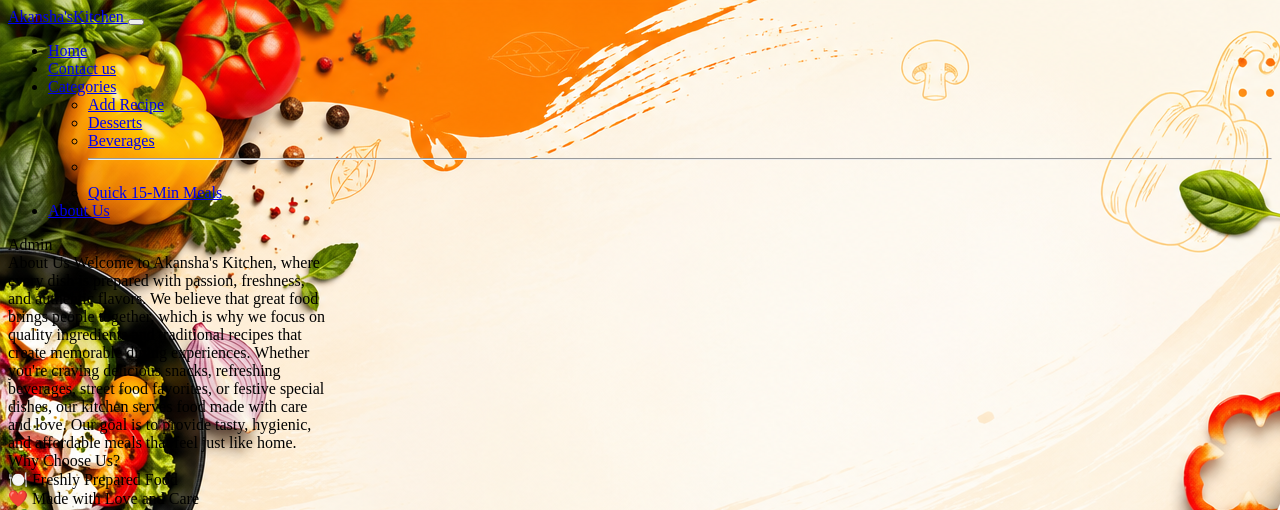
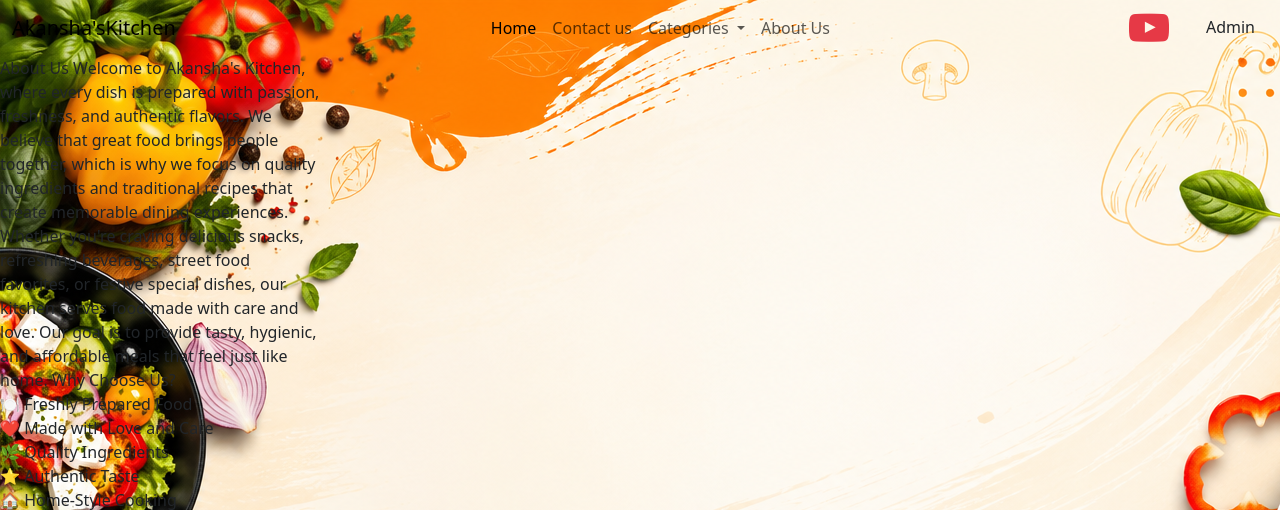
Before and after one commit to vinayak-shree/Akansha-s_kitchen, a Django app: template vege/templates/about.html in a window 1280 px wide. Shown: the top 510 px of the page. Run offline with Django 5.2, Linux system fonts and the light colour scheme; the template is opened without the code that fills it, so the values that code supplies are empty.

Commit message:
Update about.html

```diff
--- a/vege/templates/about.html
+++ b/vege/templates/about.html
@@ -5,6 +5,11 @@
     <meta charset="UTF-8">
     <meta name="viewport" content="width=device-width, initial-scale=1.0">
     <title>About</title>
+   <link href="https://cdn.jsdelivr.net/npm/bootstrap@5.3.3/dist/css/bootstrap.min.css" rel="stylesheet">
+    <link rel="stylesheet" href="https://cdnjs.cloudflare.com/ajax/libs/font-awesome/4.7.0/css/font-awesome.min.css">
+    <link rel="preconnect" href="https://fonts.googleapis.com">
+    <link rel="preconnect" href="https://fonts.gstatic.com" crossorigin>
+    <link href="https://fonts.googleapis.com/css2?family=Poppins:wght@400;500;600;700&family=Playfair+Display:wght@600;700&display=swap" rel="stylesheet">
 
     <style>
               body{
@@ -94,6 +99,9 @@
         </ul>
 
         <form class="d-flex gap-2" role="search">
+             <a href="https://www.youtube.com/@akankshashrivastava5666" style="text-decoration:none; color: white;">
+            <i class="fa fa-youtube-play" style="font-size:40px; color:#e63946; margin-right:1rem;"></i>
+            </a>
           <!-- <input class="form-control search-input" type="search" placeholder="Search delicious recipes..." aria-label="Search"/> -->
           <a class="btn btn-recipe" type="submit">Admin</a>
         </form>
```
